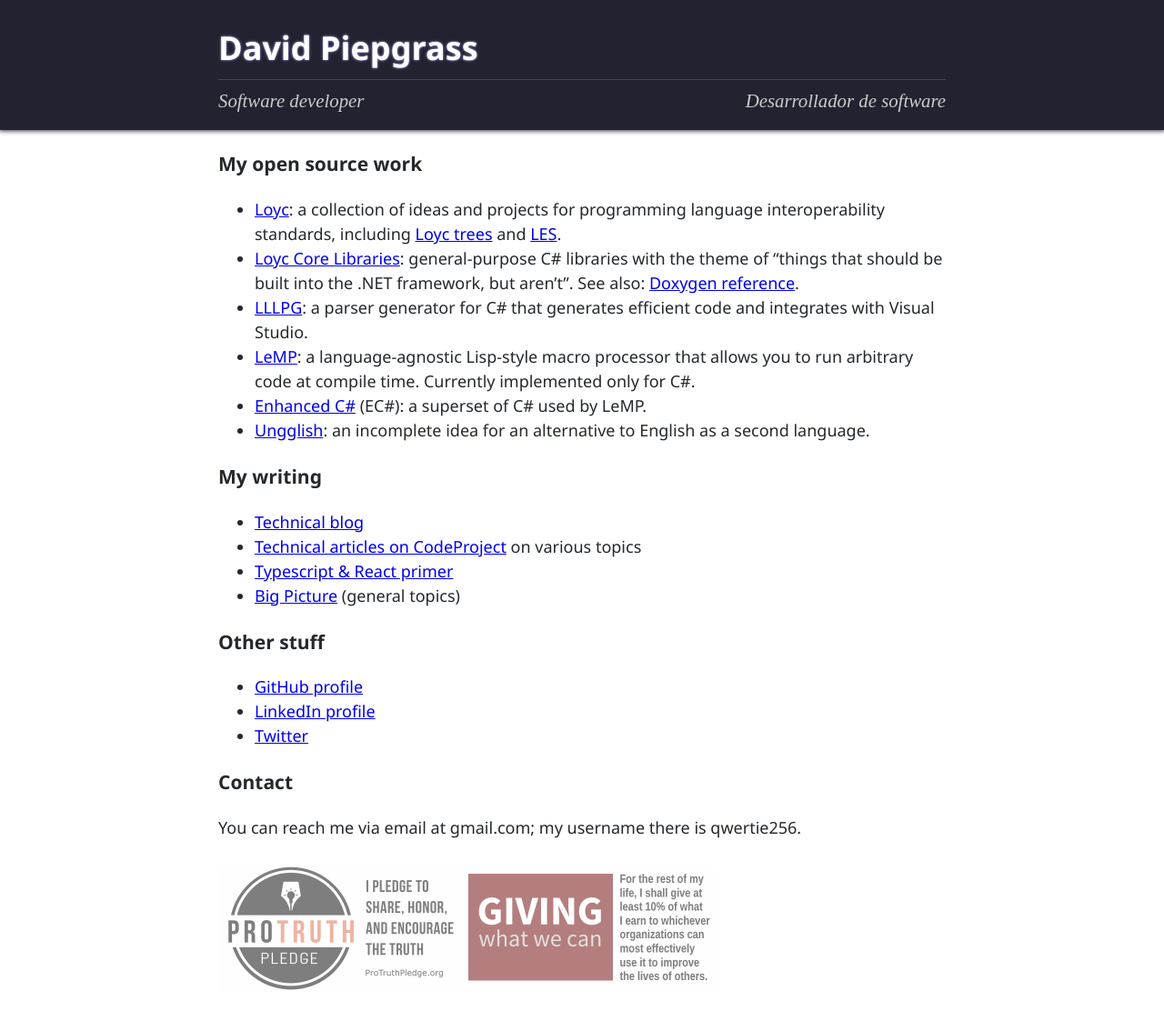
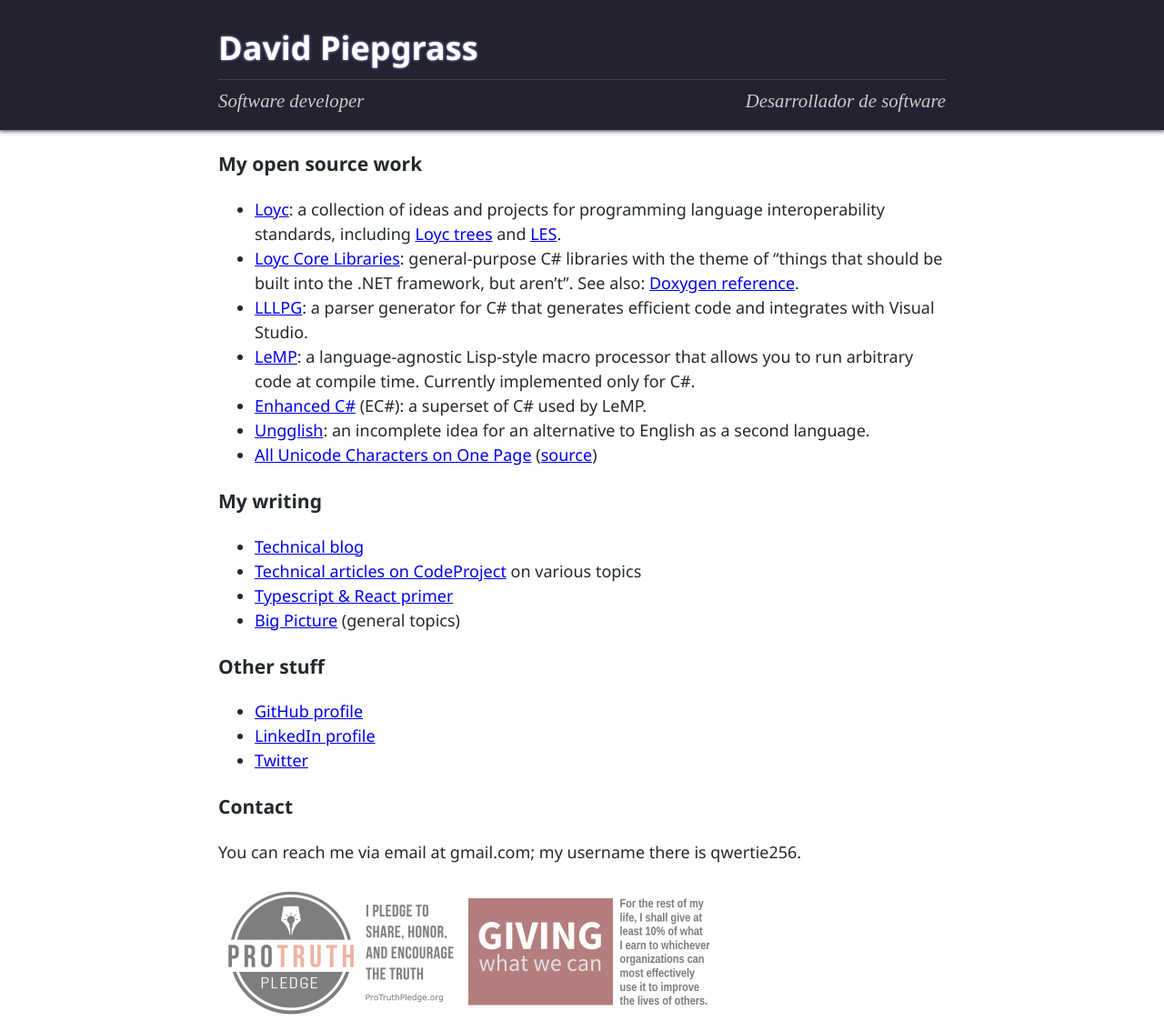
Before and after one commit to qwertie/home, a Jekyll site: the page built from index.md, in a window 1280 px wide. Shown: the whole page at 91% size. Built offline with Jekyll 4.4.1, drawn with Linux system fonts in a browser that asks for light colours; before the commit the page ends 1107 px from its top, so only the background shows below that.

Commit message:
You know what, let's even put it on the homepage.

```diff
--- a/index.md
+++ b/index.md
@@ -13,6 +13,7 @@ layout: home
 - [LeMP](http://ecsharp.net/lemp/): a language-agnostic Lisp-style macro processor that allows you to run arbitrary code at compile time. Currently implemented only for C#.
 - [Enhanced C#](http://ecsharp.net) (EC#): a superset of C# used by LeMP.
 - [Ungglish](http://ungglish.loyc.net): an incomplete idea for an alternative to English as a second language.
+- [All Unicode Characters on One Page](/misc/CharCategories.html) ([source](https://github.com/qwertie/ecsharp/blob/master/Core/Loyc.Syntax/Lexing/CharCategory.ecs))
 
 ### My writing ###
 
```
